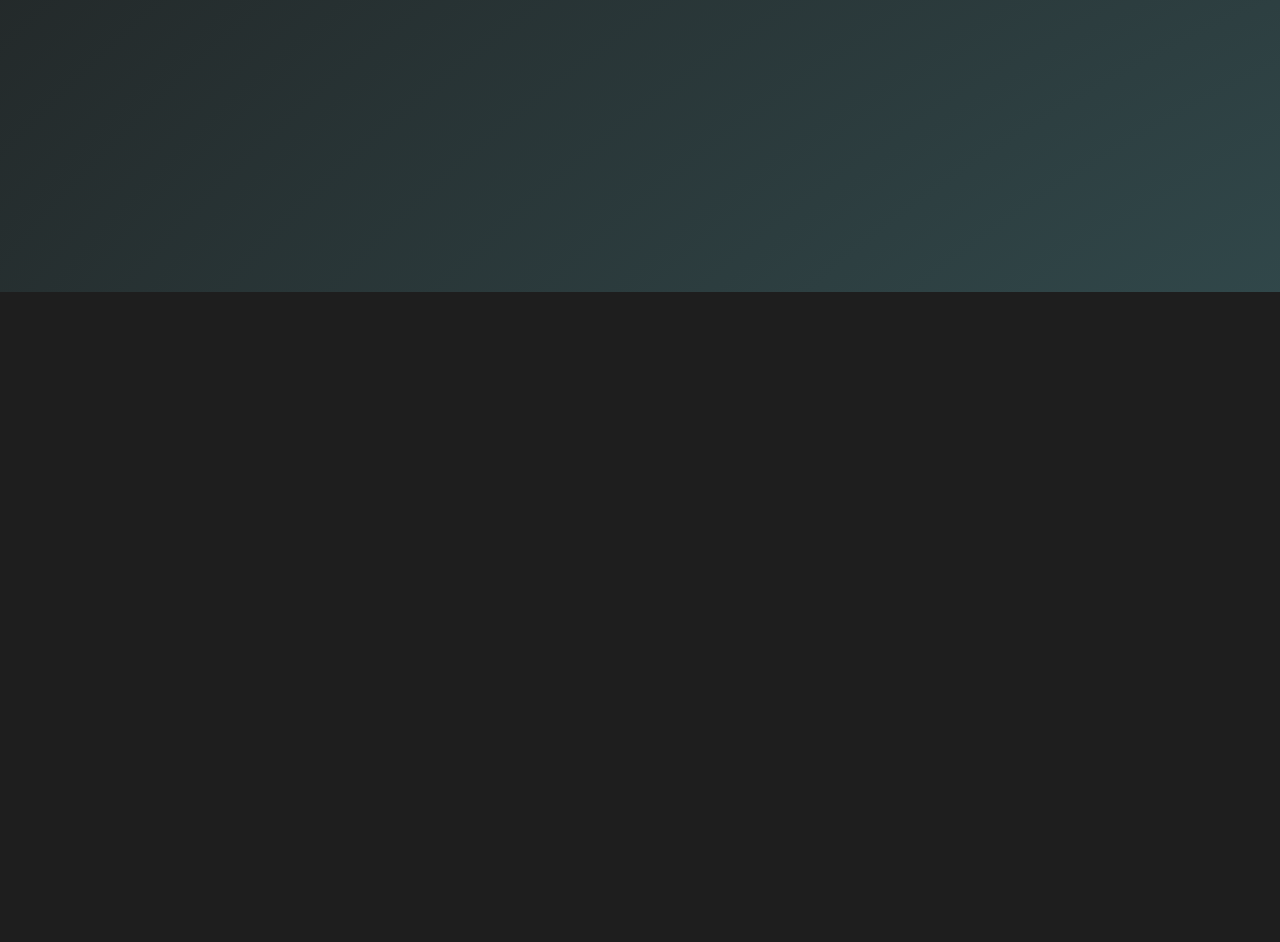
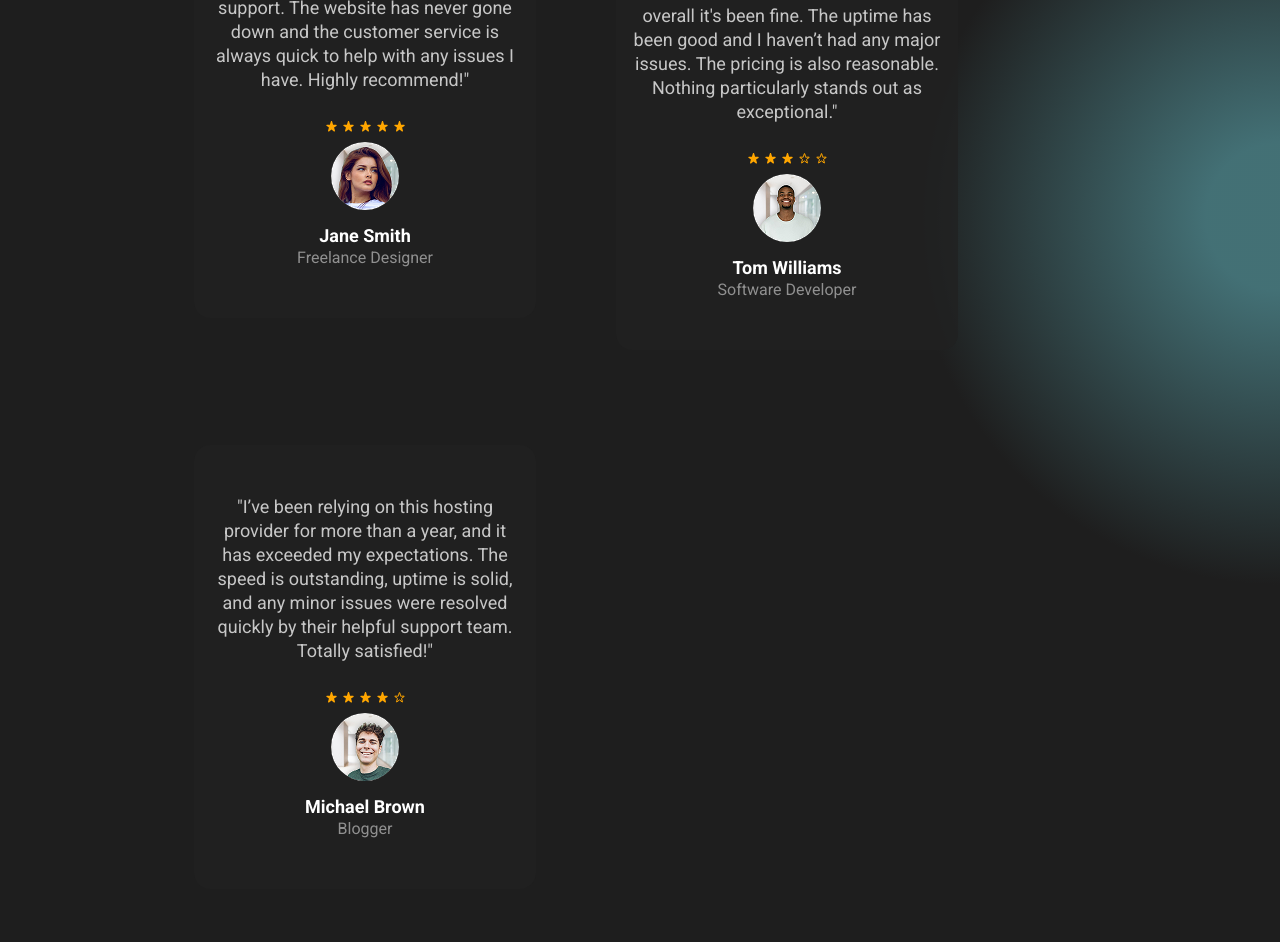
Before and after one commit to sabts/testimonials, a plain HTML site: page index.html in a window 1280 px wide. Shown: the part 508-1450 px from the top of the page. Before the commit the page ends 800 px from the top, so only its background shows below. Drawn offline with Linux system fonts and the light colour scheme.

Commit message:
complete

```diff
--- a/css/style.css
+++ b/css/style.css
@@ -21,9 +21,17 @@ nav ul{
 body{
     margin: 0;
     font-family: 'Poppins','Roboto',sans-serif;
-    background-image: radial-gradient(at center bottom, rgb(126 242 255/39%), #1E1E1E);
     background-color: #1E1E1E;
-    background-size: 400% 400%;
+}
+.background-gradient{
+    size: auto;
+    background-image: radial-gradient(circle at bottom center, #7ef2ff63 20%, #1E1E1E 40%);
+}
+@media screen and (width>1024px) {
+    .background-gradient{
+        background-image: radial-gradient(circle at right, #7ef2ff63 5%, #1E1E1E 25%);
+    }
+
 }
 .title{
     font-weight: 700;
@@ -44,6 +52,19 @@ body{
 }
 .text{
     font-weight: 400;
+}
+.text-opinion{
+    font-family: 'Roboto';
+    font-size: 1.125rem;
+    color: rgb(255 255 255 /75%);
+    line-height: 1.5rem;
+}
+.text-caption{
+    font-family: 'Roboto';
+    font-size: 1rem;
+    color: rgb(255 255 255 /50%);
+    line-height: 1.5rem;
+    margin-top: 0%;
 }
 .text-header{
     font-family:'Poppins';
@@ -74,14 +95,13 @@ body{
 .header{
     padding-top: 2.8125rem;
     padding-inline: 1rem;
-    gap: 2.5rem;
+    margin-bottom: 2.5rem;
 }
 .header-section{
     display: flex;
     flex-wrap: wrap;
     justify-content: center;
     text-align: center;
-    gap: 9.0625rem;
 }
 .top-bar{
     display: flex;
@@ -102,7 +122,7 @@ body{
         font-size: 1.5rem;
     }
     .header{
-        padding-top: 10rem;
+        padding-top: 6.25rem;
         padding-inline: 12.125rem;
     }
     .header-section{
@@ -110,6 +130,49 @@ body{
         flex-wrap:nowrap;
         text-align: left;
         align-items: center;
-
+        gap: 9.0625rem;
     }
 }
+.testimonials{
+    display: flex;
+    flex-wrap: wrap;
+    align-items: center;
+    padding-inline: 1rem;
+    padding-bottom: 2.8125rem;
+    gap: 2rem;
+}
+.card{
+    position: relative;
+    display: flex;
+    flex-direction: column;
+    width: 21.375rem;
+    padding: 2rem 1rem;
+    border-radius: 1rem;
+    justify-content: center;
+    align-items: center;
+    text-align: center;
+    background-color: rgb(33 33 33/ 75%);
+}
+.valoration{
+    display: flex;
+    align-items: center;
+    padding: 0.5rem;
+
+}
+.photo{
+    border-radius: 100%;}
+
+
+ @media screen and (width>1024px){
+        .testimonials{
+            padding-inline: 12.125rem;
+            gap: 5rem;
+            padding-bottom: 6.25rem;
+        }
+        .card-position1{
+            top: 2rem;
+        }
+        .card-position2{
+            top:2.9375rem
+        }
+}
--- a/index.html
+++ b/index.html
@@ -10,6 +10,7 @@
     <title>Document</title>
   </head>
   <body>
+    <div class="background-gradient">
     <header class="header">
       <section class="header-section">
       <div class="top-bar">
@@ -23,6 +24,50 @@
       <p class="text text-header">Don't just take our word for it – see what actual users of our service have to say about their experience.</p>
     </div>
     </header>
+    <main>
+      <section class="testimonials">
+        <div class="card">
+          <p class="text text-opinion">"I’ve been using this web hosting service for over a year and I'm really impressed with the uptime and support. The website has never gone down and the customer service is always quick to help with any issues I have. Highly recommend!"</p>
+          <div class="valoration">
+            <img src="./css/images/full-star.svg" alt="">
+            <img src="./css/images/full-star.svg" alt="">
+            <img src="./css/images/full-star.svg" alt="">
+            <img src="./css/images/full-star.svg" alt="">
+            <img src="./css/images/full-star.svg" alt="">
+          </div>
+            <img class="photo" src="./css/images/1.jpg" alt="">
+            <h2 class="title title-name">Jane Smith</h2>
+            <p class="text text-caption">Freelance Designer</p>
+        </div>
+        <div class="card card-position1">
+          <p class="text text-opinion">"I’ve been using this web hosting service for a few months now and overall it's been fine. The uptime has been good and I haven’t had any major issues. The pricing is also reasonable. Nothing particularly stands out as exceptional."</p>
+          <div class="valoration">
+            <img src="./css/images/full-star.svg" alt="">
+            <img src="./css/images/full-star.svg" alt="">
+            <img src="./css/images/full-star.svg" alt="">
+            <img src="./css/images/empty-star.svg" alt="">
+            <img src="./css/images/empty-star.svg" alt="">
+          </div>
+            <img class="photo" src="./css/images/2.jpg" alt="">
+            <h2 class="title title-name">Tom Williams</h2>
+            <p class="text text-caption">Software Developer</p>
+        </div>
+        <div class="card card-position2">
+          <p class="text text-opinion">"I’ve been relying on this hosting provider for more than a year, and it has exceeded my expectations. The speed is outstanding, uptime is solid, and any minor issues were resolved quickly by their helpful support team. Totally satisfied!"</p>
+          <div class="valoration">
+            <img src="./css/images/full-star.svg" alt="">
+            <img src="./css/images/full-star.svg" alt="">
+            <img src="./css/images/full-star.svg" alt="">
+            <img src="./css/images/full-star.svg" alt="">
+            <img src="./css/images/empty-star.svg" alt="">
+          </div>
+            <img class="photo" src="./css/images/3.jpg" alt="">
+            <h2 class="title title-name">Michael Brown</h2>
+            <p class="text text-caption">Blogger</p>
+        </div>
+      </section>
+    </div>
+    </main>
   </section>
   </body>
 </html>
```
Also changed, not shown: css/images/1.jpg (added), css/images/2.jpg (added), css/images/3.jpg (added), css/images/empty-star.svg (added), css/images/full-star.svg (added).
